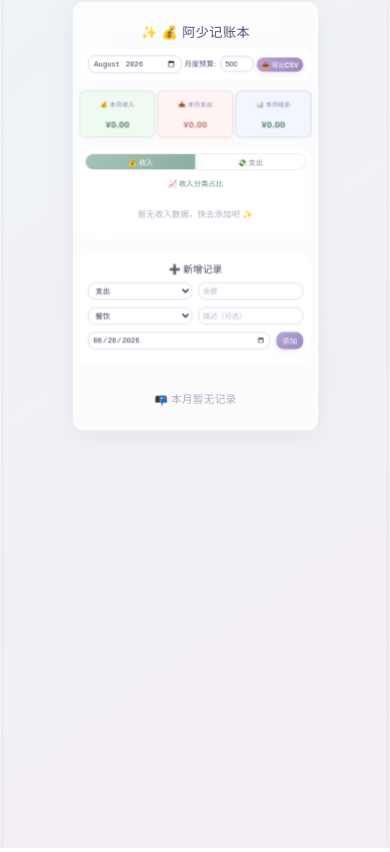
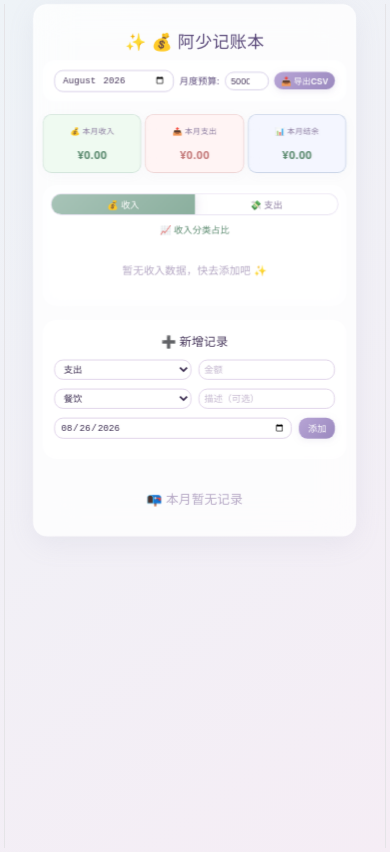
Before and after one commit to lixiaoli-bit/jizhangapp, a React (Vite) app: page / in a window 390 px wide. Built offline with nearby package versions, Linux system fonts and the light colour scheme.

Commit message:
zibianda

```diff
--- a/src/App.css
+++ b/src/App.css
@@ -1,7 +1,3 @@
-* {
-    -webkit-text-size-adjust: 100% !important;
-    text-size-adjust: 100% !important;
-}
 * { box-sizing: border-box; margin: 0; padding: 0; }
 body {
   font-family: system-ui, -apple-system, sans-serif;
@@ -391,96 +387,96 @@ h1::before { content: '✨ '; }
 .empty { text-align: center; color: #b5a8c4; padding: 20px 0; font-size: 0.9rem; }
 
 /* ============================================================
-   手机适配（宽度 < 768px）- 整体缩小
+   手机适配（宽度 < 768px）- 整体缩放 0.92
    ============================================================ */
 @media (max-width: 768px) {
-  body { padding: 2px; }
+  body { padding: 4px; }
   .app {
-    padding: 10px;
-    border-radius: 14px;
-    transform: scale(0.82);
+    padding: 12px;
+    border-radius: 16px;
+    transform: scale(0.92);
     transform-origin: top center;
   }
-  h1 { font-size: 1.1rem; }
+  h1 { font-size: 1.2rem; }
 
-  .stats { grid-template-columns: 1fr 1fr 1fr; gap: 4px; }
-  .stat-card { padding: 6px 4px; border-radius: 8px; }
-  .stat-card .value { font-size: 0.85rem; }
-  .stat-card .label { font-size: 0.55rem; }
+  .stats { grid-template-columns: 1fr 1fr 1fr; gap: 6px; }
+  .stat-card { padding: 8px 6px; border-radius: 10px; }
+  .stat-card .value { font-size: 0.95rem; }
+  .stat-card .label { font-size: 0.6rem; }
 
-  .toolbar { padding: 8px 10px; gap: 4px; }
-  .toolbar input[type="month"] { font-size: 0.7rem; padding: 4px 6px; min-width: 80px; }
-  .toolbar label { font-size: 0.7rem; }
-  .toolbar input[type="number"] { width: 50px; padding: 4px 6px; font-size: 0.7rem; }
-  .toolbar button { font-size: 0.65rem; padding: 4px 10px; }
+  .toolbar { padding: 10px 12px; gap: 6px; }
+  .toolbar input[type="month"] { font-size: 0.75rem; padding: 4px 8px; min-width: 100px; }
+  .toolbar label { font-size: 0.75rem; }
+  .toolbar input[type="number"] { width: 60px; padding: 4px 6px; font-size: 0.75rem; }
+  .toolbar button { font-size: 0.7rem; padding: 4px 12px; }
 
-  .chart-area { padding: 6px; gap: 4px; }
-  .pie-wrapper { min-width: 120px; max-width: 100%; }
-  .pie-title { font-size: 0.7rem; }
-  .empty-chart { padding: 16px 0; font-size: 0.7rem; }
+  .chart-area { padding: 8px; gap: 6px; }
+  .pie-wrapper { min-width: 140px; max-width: 100%; }
+  .pie-title { font-size: 0.75rem; }
+  .empty-chart { padding: 20px 0; font-size: 0.75rem; }
 
-  .pie-toggle button { font-size: 0.7rem; padding: 4px 10px; }
+  .pie-toggle button { font-size: 0.75rem; padding: 5px 12px; }
 
   .pie-container .recharts-wrapper {
-    transform: scale(0.80);
+    transform: scale(0.85);
     transform-origin: center center;
   }
 
-  .legend-item { font-size: 11px; gap: 3px; }
+  .legend-item { font-size: 12px; gap: 4px; }
+  .legend-color { width: 10px; height: 10px; }
+  .legend-percent { font-size: 11px; }
+  .legend-list { gap: 6px 14px; }
+
+  .transaction-form { padding: 12px; }
+  .transaction-form h3 { font-size: 0.85rem; margin-bottom: 8px; }
+  .form-row input, .form-row select { font-size: 0.75rem; padding: 6px 8px; min-width: 60px; }
+  .form-row button { font-size: 0.75rem; padding: 6px 12px; }
+
+  .day-group { padding: 8px 10px; }
+  .day-group h4 { font-size: 0.7rem; }
+  .transaction-item { font-size: 0.7rem; padding: 4px 8px; }
+  .transaction-item button { font-size: 12px; }
+}
+
+/* ============================================================
+   小屏手机（宽度 < 420px）- 整体缩放 0.88
+   ============================================================ */
+@media (max-width: 420px) {
+  .app {
+    transform: scale(0.88);
+    transform-origin: top center;
+    padding: 10px;
+  }
+  .stats { grid-template-columns: 1fr 1fr 1fr; gap: 4px; }
+  .stat-card .value { font-size: 0.8rem; }
+  .stat-card .label { font-size: 0.55rem; }
+
+  .pie-wrapper { min-width: 120px; max-width: 100%; }
+  .pie-title { font-size: 0.65rem; }
+
+  .pie-toggle button { font-size: 0.65rem; padding: 4px 8px; }
+
+  .pie-container .recharts-wrapper {
+    transform: scale(0.75);
+    transform-origin: center center;
+  }
+
+  .legend-item { font-size: 11px; gap: 4px; }
   .legend-color { width: 9px; height: 9px; }
   .legend-percent { font-size: 10px; }
   .legend-list { gap: 4px 10px; }
 
-  .transaction-form { padding: 10px; }
-  .transaction-form h3 { font-size: 0.8rem; margin-bottom: 6px; }
-  .form-row input, .form-row select { font-size: 0.7rem; padding: 5px 6px; min-width: 50px; }
-  .form-row button { font-size: 0.7rem; padding: 5px 10px; }
+  .toolbar input[type="month"] { font-size: 0.65rem; min-width: 80px; }
+  .toolbar label { font-size: 0.65rem; }
+  .toolbar input[type="number"] { width: 50px; font-size: 0.65rem; }
+  .toolbar button { font-size: 0.6rem; padding: 3px 8px; }
 
-  .day-group { padding: 6px 8px; }
-  .day-group h4 { font-size: 0.65rem; }
-  .transaction-item { font-size: 0.65rem; padding: 4px 6px; }
-  .transaction-item button { font-size: 11px; }
-}
+  .form-row input, .form-row select { font-size: 0.65rem; padding: 4px 6px; min-width: 50px; }
+  .form-row button { font-size: 0.65rem; padding: 4px 10px; }
 
-/* ============================================================
-   小屏手机（宽度 < 420px）- 整体再缩小一点
-   ============================================================ */
-@media (max-width: 420px) {
-  .app {
-    transform: scale(0.75);
-    transform-origin: top center;
-    padding: 8px;
-  }
-  .stats { grid-template-columns: 1fr 1fr 1fr; gap: 3px; }
-  .stat-card .value { font-size: 0.75rem; }
-  .stat-card .label { font-size: 0.5rem; }
-
-  .pie-wrapper { min-width: 100px; max-width: 100%; }
-  .pie-title { font-size: 0.6rem; }
-
-  .pie-toggle button { font-size: 0.6rem; padding: 3px 6px; }
-
-  .pie-container .recharts-wrapper {
-    transform: scale(0.70);
-    transform-origin: center center;
-  }
-
-  .legend-item { font-size: 10px; gap: 2px; }
-  .legend-color { width: 8px; height: 8px; }
-  .legend-percent { font-size: 9px; }
-  .legend-list { gap: 3px 8px; }
-
-  .toolbar input[type="month"] { font-size: 0.6rem; min-width: 70px; }
-  .toolbar label { font-size: 0.6rem; }
-  .toolbar input[type="number"] { width: 45px; font-size: 0.6rem; }
-  .toolbar button { font-size: 0.55rem; padding: 3px 6px; }
-
-  .form-row input, .form-row select { font-size: 0.6rem; padding: 4px 5px; min-width: 40px; }
-  .form-row button { font-size: 0.6rem; padding: 4px 8px; }
-
-  .transaction-item { font-size: 0.55rem; padding: 3px 4px; flex-wrap: wrap; gap: 2px; }
-  .transaction-item button { font-size: 9px; }
-  .day-group h4 { font-size: 0.55rem; }
+  .transaction-item { font-size: 0.6rem; padding: 3px 6px; flex-wrap: wrap; gap: 2px; }
+  .transaction-item button { font-size: 10px; }
+  .day-group h4 { font-size: 0.6rem; }
 }
 
 /* ============================================================
```
